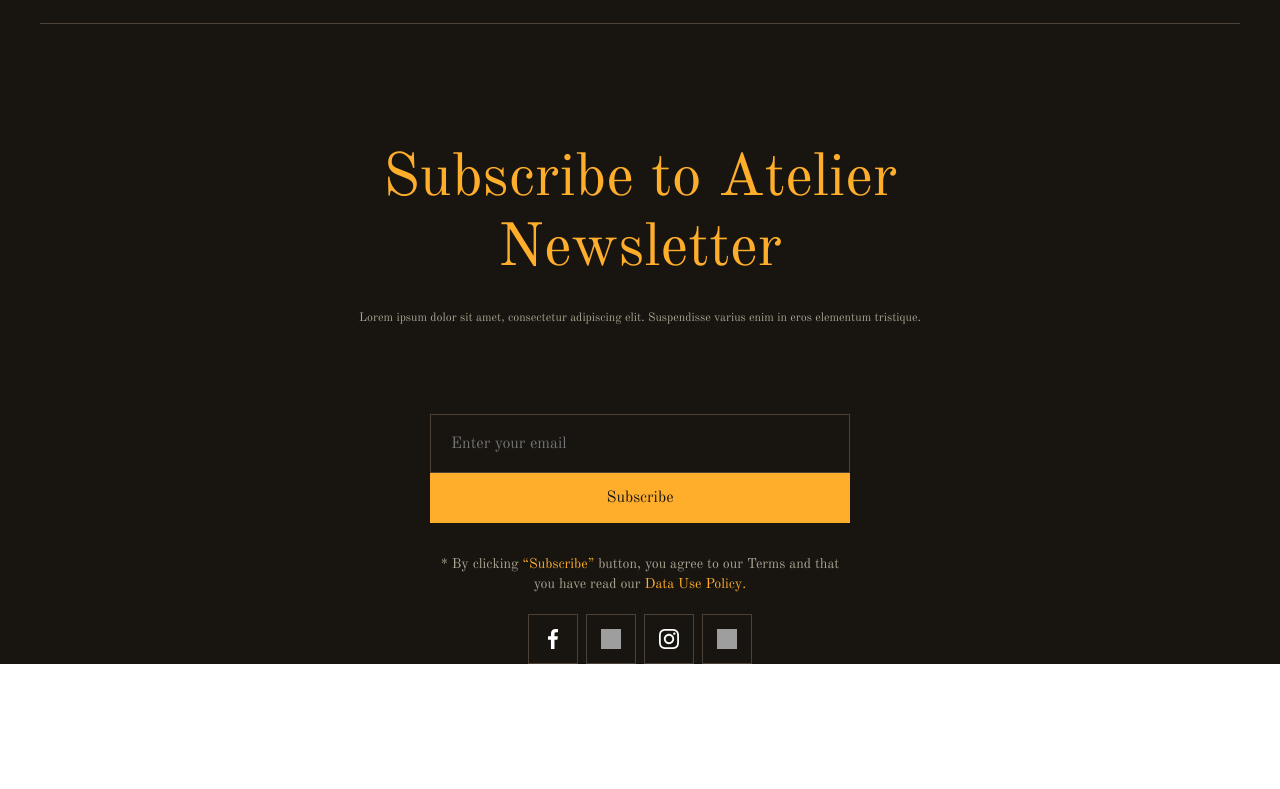
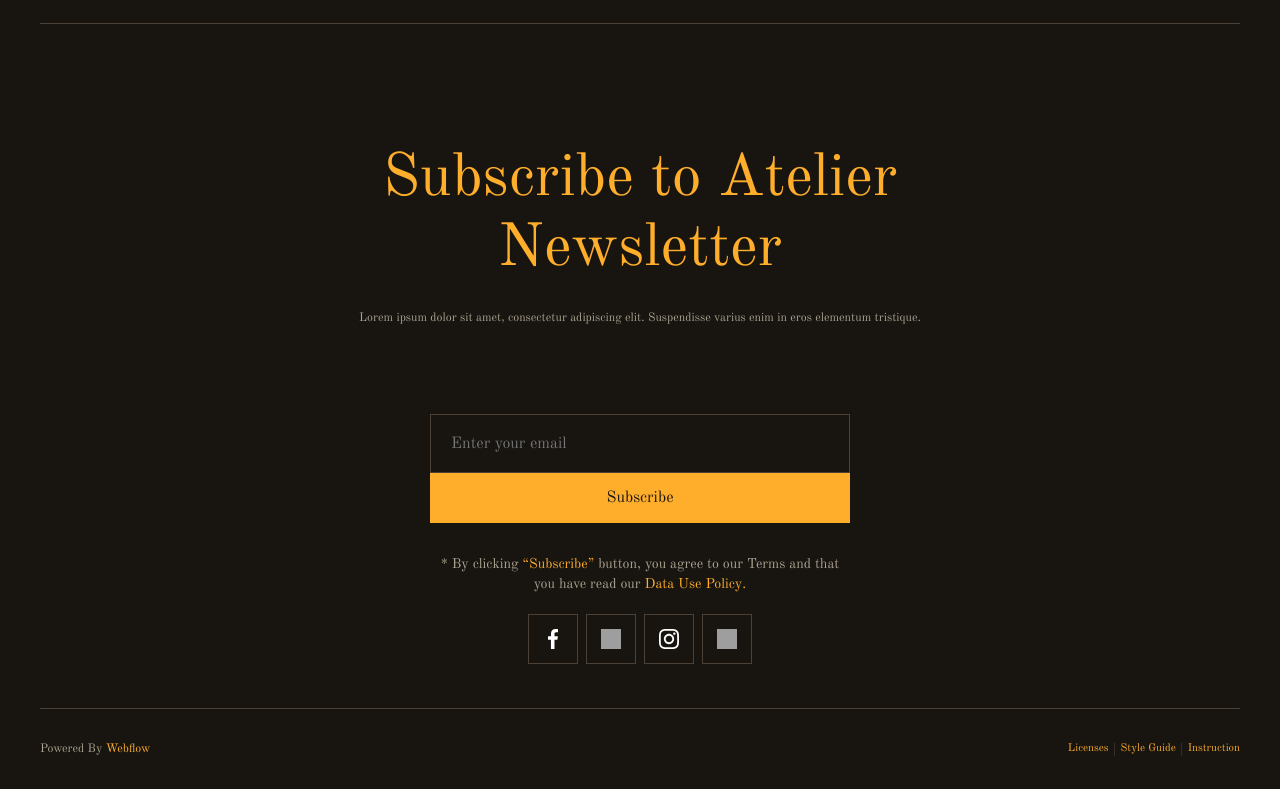
Before and after one commit to Chelovechina/atelier, a React (Vite) app: page / in a window 1280 px wide. Shown: the part 4911-5700 px from the top of the page. Before the commit the page ends 5619 px from the top, so only its background shows below. Built offline with nearby package versions, Linux system fonts and the light colour scheme; grey boxes are pictures that could not be loaded.

Commit message:
feat: implement footer section

```diff
--- a/src/App.jsx
+++ b/src/App.jsx
@@ -5,6 +5,7 @@ import Image from './components/Image/Image';
 import Services from './components/Services/Services';
 import Follow from './components/Follow/Follow';
 import Subscribe from './components/Subscribe/Subscribe';
+import Footer from './components/Footer/Footer';
 
 function App() {
   return (
@@ -17,6 +18,7 @@ function App() {
         <Services />
         <Follow />
         <Subscribe />
+        <Footer />
       </main>
     </>
   );
--- /dev/null
+++ b/src/components/Footer/Footer.jsx
@@ -0,0 +1,36 @@
+import styles from './Footer.module.scss';
+
+const Footer = () => {
+  return (
+    <footer className={styles.footer}>
+      <div className="container">
+        <div className={styles.wrapper}>
+          <p className={styles.powered}>
+            Powered By <span className={styles.span}>Webflow</span>
+          </p>
+          <ul className={styles.list}>
+            <li className={styles.item}>
+              <a href="#" className={styles.link}>
+                Licenses
+              </a>
+            </li>
+            <span className={styles.gap}>|</span>
+            <li className={styles.item}>
+              <a href="#" className={styles.link}>
+                Style Guide
+              </a>
+            </li>
+            <span className={styles.gap}>|</span>
+            <li className={styles.item}>
+              <a href="#" className={styles.link}>
+                Instruction
+              </a>
+            </li>
+          </ul>
+        </div>
+      </div>
+    </footer>
+  );
+};
+
+export default Footer;
--- /dev/null
+++ b/src/components/Footer/Footer.module.scss
@@ -0,0 +1,33 @@
+@import "./../../scss/variables";
+
+.wrapper {
+  display: flex;
+  align-items: center;
+  justify-content: space-between;
+  padding: 25px 0;
+  border-top: 1px solid $brown;
+}
+.powered {
+  font-size: 12px;
+  line-height: 22px;
+  color: $gray;
+}
+.span {
+  color: $yellow;
+}
+.list {
+  display: flex;
+  align-items: center;
+  gap: 4px;
+}
+.gap {
+  font-size: 14px;
+  line-height: 30px;
+  color: $brown;
+}
+.link {
+  text-decoration: none;
+  color: $yellow;
+  font-size: 11px;
+  line-height: 30px;
+}
```
